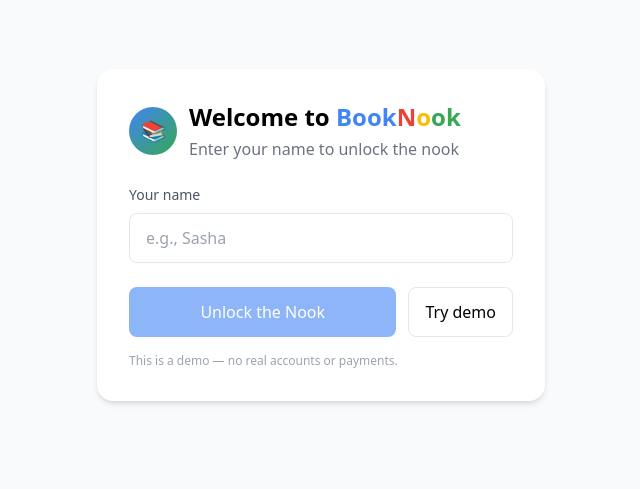
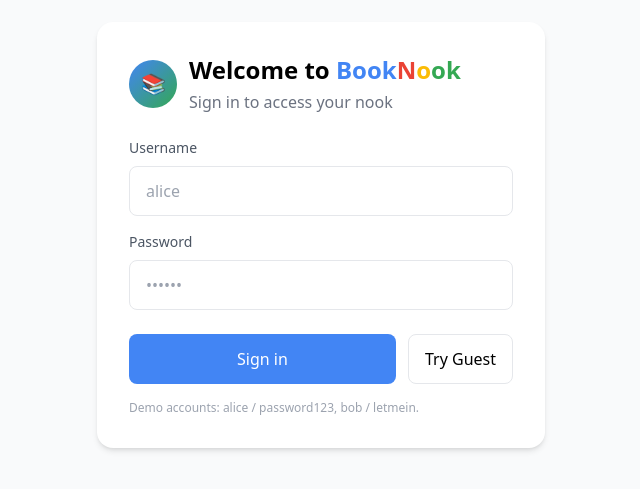
Before and after one commit to SalvatoreCodes/gdgoc-booknook, a React (Vite) app in the folder booknook/: page / in a window 1280 px wide. Shown: the part 165-654 px from the top of the page, without its empty margins (319-959 px from the left). Built offline with nearby package versions, Linux system fonts and the light colour scheme.

Commit message:
Add user authentication and borrowing features with demo accounts

```diff
--- a/booknook/src/App.jsx
+++ b/booknook/src/App.jsx
@@ -10,6 +10,35 @@ const MOCK_BOOKS = [
   { id: 'b6', title: 'Paper Trails', author: 'C. Armitage', price: 8.5, seed: 131 },
   { id: 'b7', title: 'Daylight Reads', author: 'R. Ochoa', price: 16.0, seed: 151 },
   { id: 'b8', title: 'Pocket Library', author: 'K. Dunn', price: 6.99, seed: 177 }
+]
+
+const MOCK_ACCOUNTS = [
+  {
+    username: 'alice',
+    password: 'password123',
+    displayName: 'Alice',
+    initialBooks: [
+      {
+        instanceId: 'i_demo_1', id: 'b2', title: 'Designing Calm', author: 'J. Lee', seed: 45,
+        type: 'borrowed', received: false, dueDate: addDays(new Date(), 7).toISOString()
+      },
+      {
+        instanceId: 'i_demo_2', id: 'b5', title: 'The First Chapter', author: 'S. N.', seed: 101,
+        type: 'owned', received: true, purchasedAt: new Date().toISOString()
+      }
+    ]
+  },
+  {
+    username: 'bob',
+    password: 'letmein',
+    displayName: 'Bob',
+    initialBooks: [
+      {
+        instanceId: 'i_demo_3', id: 'b3', title: 'Small Things', author: 'M. Patel', seed: 67,
+        type: 'owned', received: false, purchasedAt: new Date().toISOString()
+      }
+    ]
+  }
 ]
 
 const fmtPrice = p => `$${p.toFixed(2)}`
@@ -109,7 +138,7 @@ function Browse({onBorrow, onBuy}){
   )
 }
 
-function MyBooks({items, onToggleReceived}){
+function MyBooks({items, onToggleReceived, onReturn}){
   if(items.length === 0) return (
     <div className="p-6 text-gray-500">You don't have any books yet. Borrow or buy from Browse.</div>
   )
@@ -129,6 +158,13 @@ function MyBooks({items, onToggleReceived}){
               </div>
             </div>
             <div className="flex items-center gap-4">
+              <div className="flex flex-col items-end gap-2">
+                {it.type === 'borrowed' ? <BorrowTimer borrowDate={it.borrowDate} dueDate={it.dueDate} /> : <div className="text-sm text-gray-500">{it.type === 'owned' ? 'Owned' : ''}</div>}
+                {it.type === 'borrowed' && (
+                  <button onClick={() => onReturn(it)} className="text-sm px-3 py-1 rounded-md bg-gray-100">Return</button>
+                )}
+              </div>
+
               <label className={`inline-flex items-center gap-2 cursor-pointer ${it.received ? 'text-ggreen' : 'text-gray-500'}`}>
                 <input type="checkbox" checked={!!it.received} onChange={() => onToggleReceived(it.instanceId)} className="hidden" />
                 <span className={`w-9 h-9 flex items-center justify-center rounded-md border ${it.received ? 'bg-ggreen text-white border-transparent' : 'bg-white border-gray-200'}`}>
@@ -178,22 +214,103 @@ function PaymentModal({book, onCancel, onConfirm}){
   )
 }
 
+function BorrowTimer({borrowDate, dueDate}){
+  const [, setTick] = useState(0)
+  useEffect(()=>{
+    const id = setInterval(()=> setTick(t => t+1), 1000)
+    return ()=> clearInterval(id)
+  },[])
+
+  const now = new Date()
+  const due = new Date(dueDate || addDays(borrowDate, 14))
+  const diff = due - now
+  if(diff <= 0) {
+    const overdueDays = Math.floor((now - (new Date(borrowDate))) / (1000*60*60*24))
+    return <div className="text-sm text-red-600">Overdue {overdueDays}d</div>
+  }
+  const days = Math.floor(diff / (1000*60*60*24))
+  const hours = Math.floor((diff % (1000*60*60*24)) / (1000*60*60))
+  const mins = Math.floor((diff % (1000*60*60)) / (1000*60))
+  return <div className="text-sm text-gray-500">Due in {days}d {hours}h {mins}m</div>
+}
+
+function LateFeeModal({item, fee, onCancel, onConfirm}){
+  const [processing, setProcessing] = useState(false)
+  function doPay(){
+    setProcessing(true)
+    setTimeout(()=>{ setProcessing(false); onConfirm() }, 1200 + Math.random()*1000)
+  }
+  return (
+    <div className="fixed inset-0 z-50 flex items-center justify-center bg-black/40">
+      <div className="bg-white w-full max-w-md rounded-2xl p-6">
+        <div className="flex items-start justify-between">
+          <div>
+            <div className="text-lg font-semibold">Late Return Fee</div>
+            <div className="text-sm text-gray-500">Return <span className="font-medium">{item.title}</span> — fee {fmtPrice(fee)}</div>
+          </div>
+          <button onClick={onCancel} className="text-gray-400">✕</button>
+        </div>
+        <div className="mt-4 text-sm text-gray-600">This book is past the 3-day free return window. Pay the fee to complete the return.</div>
+        <div className="mt-6 flex justify-end gap-3">
+          <button onClick={onCancel} className="px-4 py-2 rounded-lg border border-gray-200">Cancel</button>
+          <button onClick={doPay} disabled={processing} className="px-4 py-2 rounded-lg bg-gblue text-white">{processing ? 'Processing...' : `Pay ${fmtPrice(fee)}`}</button>
+        </div>
+      </div>
+    </div>
+  )
+}
+
 export default function App(){
   const [user, setUser] = useLocalStorage('booknook_user', null)
   const [active, setActive] = useLocalStorage('booknook_active', 'browse')
-  const [myBooks, setMyBooks] = useLocalStorage('booknook_items', [])
+  const [myBooks, setMyBooks] = useState([])
   const [payFor, setPayFor] = useState(null)
+  const [lateReturnFor, setLateReturnFor] = useState(null)
 
-  useEffect(()=>{ document.title = user ? `${user} • BookNook` : 'BookNook' }, [user])
+  // load per-account book data when user changes
+  useEffect(()=>{
+    if(!user){
+      document.title = 'BookNook'
+      setMyBooks([])
+      return
+    }
+    const acct = MOCK_ACCOUNTS.find(a => a.username === user)
+    const display = acct?.displayName ?? user
+    document.title = `${display} • BookNook`
 
-  function handleLogin(name){ setUser(name) }
+    const key = `booknook_items_${user}`
+    try{
+      const raw = localStorage.getItem(key)
+      if(raw) setMyBooks(JSON.parse(raw))
+      else setMyBooks(acct?.initialBooks ?? [])
+    }catch(e){ setMyBooks(acct?.initialBooks ?? []) }
+  }, [user])
+
+  // persist per-user books
+  useEffect(()=>{
+    if(!user) return
+    try{ localStorage.setItem(`booknook_items_${user}`, JSON.stringify(myBooks)) }catch(e){}
+  }, [user, myBooks])
+
+  function handleLogin(username, password){
+    if(!username) return false
+    // allow guest access
+    if(username.toLowerCase() === 'guest'){
+      setUser('guest')
+      return true
+    }
+    const acct = MOCK_ACCOUNTS.find(a => a.username === username && a.password === password)
+    if(acct){ setUser(acct.username); return true }
+    return false
+  }
+
   function handleLogout(){ setUser(null); setActive('browse') }
 
   function borrowBook(book){
     const instance = {
       instanceId: `i_${Date.now()}_${Math.random().toString(36).slice(2,6)}`,
       id: book.id, title: book.title, author: book.author, seed: book.seed,
-      type: 'borrowed', received: false, dueDate: addDays(new Date(), 14).toISOString()
+      type: 'borrowed', received: false, borrowDate: new Date().toISOString(), dueDate: addDays(new Date(), 14).toISOString()
     }
     setMyBooks(prev => [instance, ...prev])
     setActive('mybooks')
@@ -214,15 +331,45 @@ export default function App(){
 
   function toggleReceived(instanceId){ setMyBooks(prev => prev.map(it => it.instanceId===instanceId ? {...it, received: !it.received} : it)) }
 
+  function handleReturn(item){
+    // compute days since borrow
+    const borrowDate = item.borrowDate ? new Date(item.borrowDate) : null
+    if(!borrowDate){
+      // no borrow date: allow immediate return (remove)
+      setMyBooks(prev => prev.filter(it => it.instanceId !== item.instanceId))
+      return
+    }
+    const now = new Date()
+    const msPerDay = 1000*60*60*24
+    const days = (now - borrowDate) / msPerDay
+    if(days > 3){
+      const overdueDays = Math.ceil(days - 3)
+      const fee = overdueDays * 2 // $2 per extra day
+      setLateReturnFor({item, fee})
+    } else {
+      // free return
+      setMyBooks(prev => prev.filter(it => it.instanceId !== item.instanceId))
+    }
+  }
+
+  function confirmLateReturn(){
+    if(!lateReturnFor) return
+    setMyBooks(prev => prev.filter(it => it.instanceId !== lateReturnFor.item.instanceId))
+    setLateReturnFor(null)
+  }
+
   if(!user) return <LoginScreen onLogin={handleLogin} />
+
+  const acct = MOCK_ACCOUNTS.find(a=>a.username===user)
+  const displayName = acct?.displayName ?? (user ? user.charAt(0).toUpperCase()+user.slice(1) : '')
 
   return (
     <div className="min-h-screen flex flex-col">
-      <Header user={user} active={active} setActive={setActive} onLogout={handleLogout} />
+      <Header user={displayName} active={active} setActive={setActive} onLogout={handleLogout} />
       <main className="flex-1 max-w-6xl mx-auto w-full mt-6">
         <div className="bg-white rounded-2xl shadow-sm overflow-hidden">
           {active === 'browse' && <Browse onBorrow={borrowBook} onBuy={buyBook} />}
-          {active === 'mybooks' && <MyBooks items={myBooks} onToggleReceived={toggleReceived} />}
+          {active === 'mybooks' && <MyBooks items={myBooks} onToggleReceived={toggleReceived} onReturn={handleReturn} />}
         </div>
       </main>
 
@@ -234,7 +381,16 @@ export default function App(){
 }
 
 function LoginScreen({onLogin}){
-  const [name, setName] = useState('')
+  const [username, setUsername] = useState('')
+  const [password, setPassword] = useState('')
+  const [error, setError] = useState(null)
+
+  function submit(){
+    setError(null)
+    const ok = onLogin(username.trim(), password)
+    if(!ok) setError('Invalid credentials. Try username/password from the demo accounts (alice/password123, bob/letmein) or use Guest.')
+  }
+
   return (
     <div className="flex items-center justify-center min-h-screen">
       <div className="max-w-md w-full p-8 bg-white rounded-2xl shadow-md">
@@ -242,19 +398,24 @@ function LoginScreen({onLogin}){
           <div className="w-12 h-12 rounded-full bg-gradient-to-br from-gblue to-ggreen flex items-center justify-center text-white text-xl">📚</div>
           <div>
             <h1 className="text-2xl font-semibold">Welcome to <span className="inline-block"> <span style={{color:'#4285F4'}}>Book</span><span style={{color:'#EA4335'}}>N</span><span style={{color:'#FBBC05'}}>o</span><span style={{color:'#34A853'}}>ok</span></span></h1>
-            <p className="text-gray-500 mt-1">Enter your name to unlock the nook</p>
+            <p className="text-gray-500 mt-1">Sign in to access your nook</p>
           </div>
         </div>
 
-        <label className="block text-sm text-gray-600 mb-2">Your name</label>
-        <input value={name} onChange={e=>setName(e.target.value)} className="w-full px-4 py-3 rounded-lg border border-gray-200 focus:outline-none focus:ring-2 focus:ring-gblue transition" placeholder="e.g., Sasha" />
+        {error && <div className="mb-4 text-sm text-red-600">{error}</div>}
+
+        <label className="block text-sm text-gray-600 mb-2">Username</label>
+        <input value={username} onChange={e=>setUsername(e.target.value)} className="w-full px-4 py-3 rounded-lg border border-gray-200 focus:outline-none focus:ring-2 focus:ring-gblue transition" placeholder="alice" />
+
+        <label className="block text-sm text-gray-600 mt-4 mb-2">Password</label>
+        <input type="password" value={password} onChange={e=>setPassword(e.target.value)} className="w-full px-4 py-3 rounded-lg border border-gray-200 focus:outline-none focus:ring-2 focus:ring-gblue transition" placeholder="••••••" />
 
         <div className="mt-6 flex gap-3">
-          <button onClick={() => name.trim() && onLogin(name.trim())} disabled={!name.trim()} className="flex-1 py-3 rounded-lg bg-gblue text-white font-medium disabled:opacity-60">Unlock the Nook</button>
-          <button onClick={() => { setName('Guest'); }} className="py-3 px-4 rounded-lg border border-gray-200">Try demo</button>
+          <button onClick={submit} className="flex-1 py-3 rounded-lg bg-gblue text-white font-medium">Sign in</button>
+          <button onClick={() => { setUsername('guest'); setPassword(''); const ok = onLogin('guest', ''); if(!ok) setError('Unable to sign in as Guest') }} className="py-3 px-4 rounded-lg border border-gray-200">Try Guest</button>
         </div>
 
-        <p className="text-xs text-gray-400 mt-4">This is a demo — no real accounts or payments.</p>
+        <p className="text-xs text-gray-400 mt-4">Demo accounts: <span className="font-medium">alice / password123</span>, <span className="font-medium">bob / letmein</span>.</p>
       </div>
     </div>
   )
```
